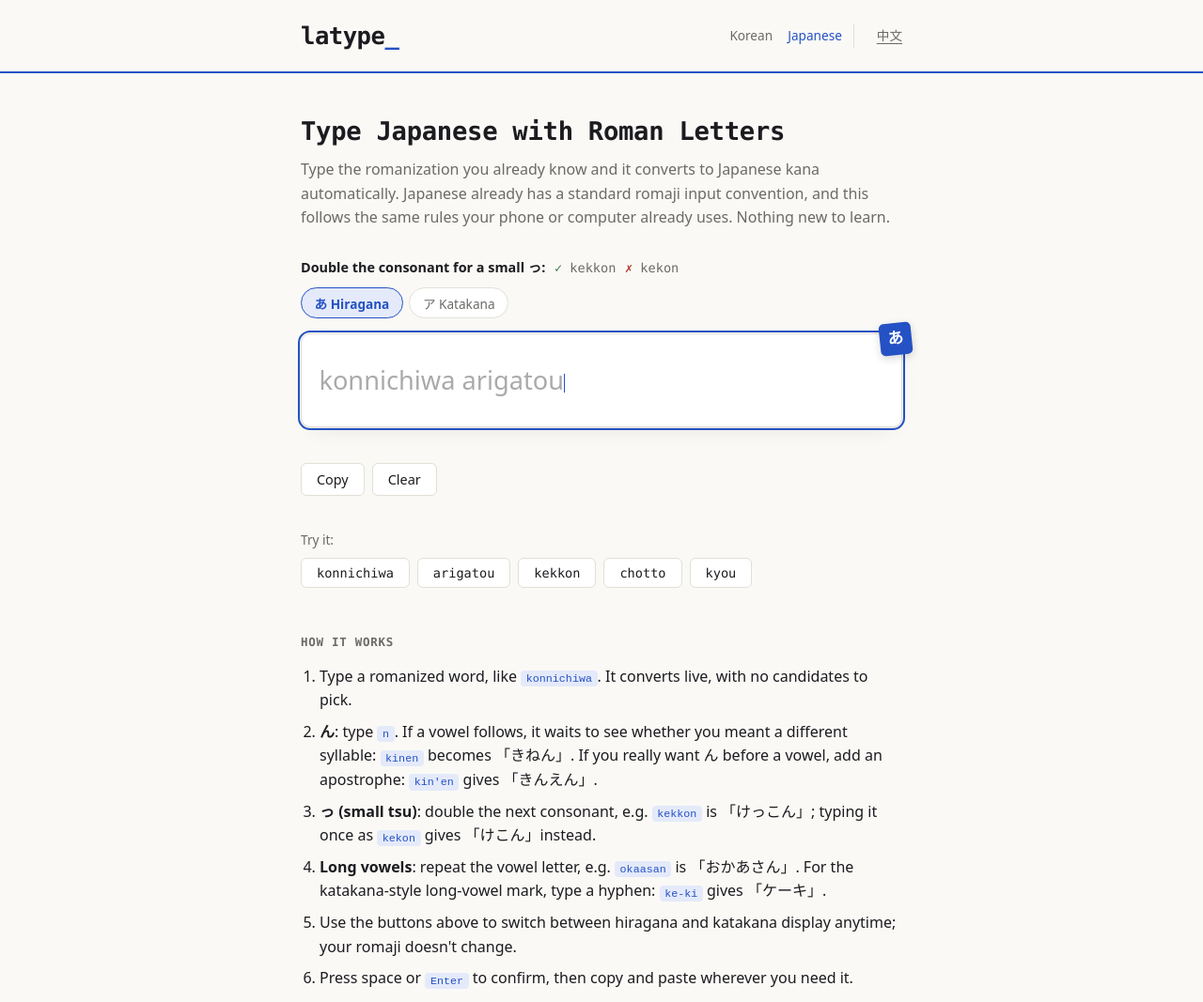
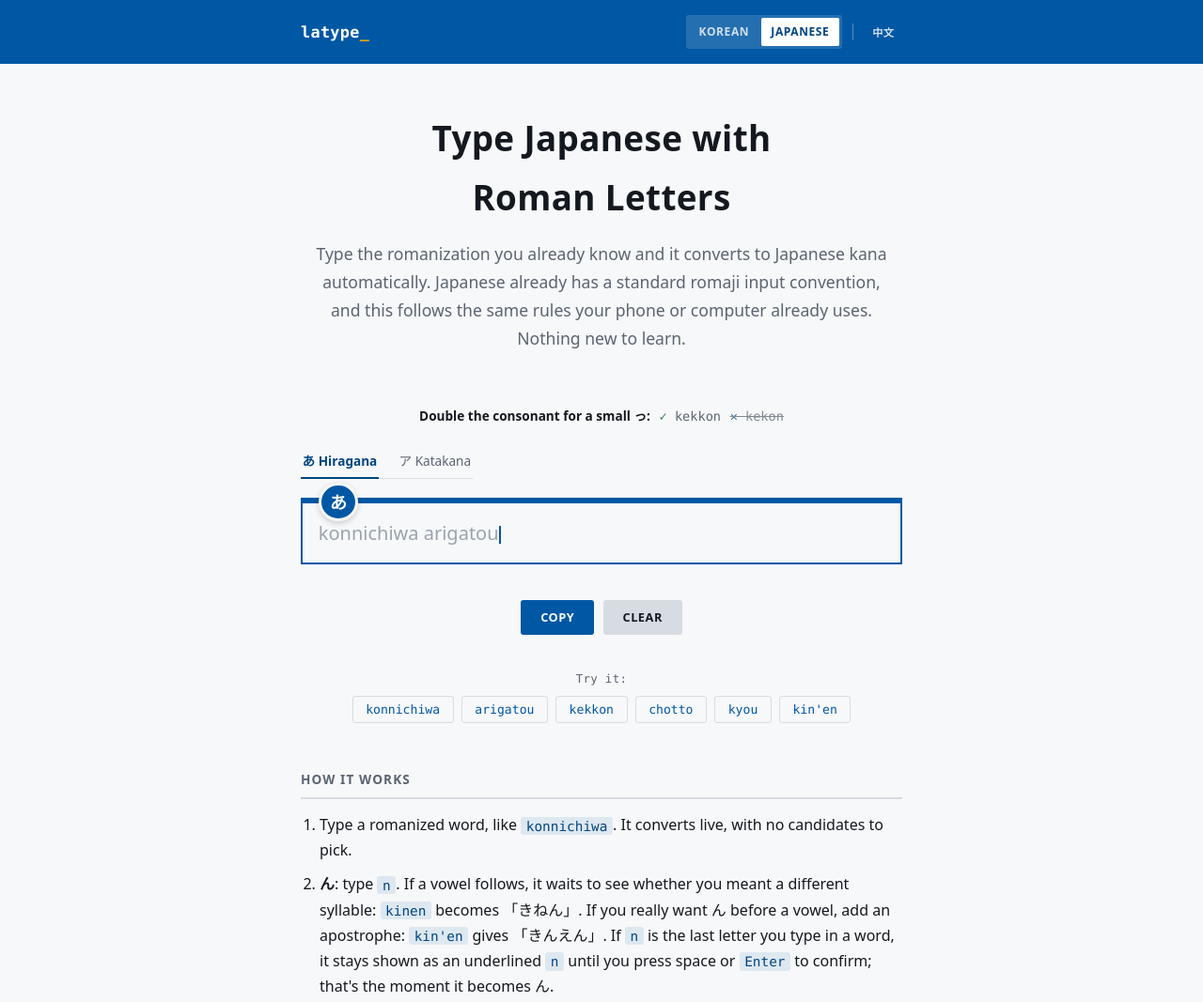
Before and after one commit to Chiangjc/Romaja, a website built with Vite: page packages/web/en/ja/index.html in a window 1280 px wide. Shown: the top 1067 px of the page at 94% size. Built offline with nearby package versions, Linux system fonts and the light colour scheme.

Commit message:
final design

```diff
--- a/packages/web/en/ja/index.html
+++ b/packages/web/en/ja/index.html
@@ -49,7 +49,7 @@
             "name": "How do I type ん?",
             "acceptedAnswer": {
               "@type": "Answer",
-              "text": "Type n. If a vowel follows, it waits to see whether you meant a different syllable (kinen becomes きねん). If you really want ん before a vowel, add an apostrophe: kin'en gives きんえん."
+              "text": "Type n. If a vowel follows, it waits to see whether you meant a different syllable (kinen becomes きねん). If you really want ん before a vowel, add an apostrophe: kin'en gives きんえん. If n is the last letter you type in a word, it stays shown as an underlined n until you press space or Enter to confirm; that's the moment it becomes ん."
             }
           },
           {
@@ -81,6 +81,7 @@
             <a href="/en/">Korean</a>
             <a href="/en/ja/" aria-current="page">Japanese</a>
           </nav>
+          <span class="header-divider" aria-hidden="true"></span>
           <a class="lang-toggle" href="/ja/" aria-label="切換成中文">中文</a>
         </div>
       </div>
@@ -133,6 +134,7 @@
             <li><button type="button" data-example="kekkon">kekkon</button></li>
             <li><button type="button" data-example="chotto">chotto</button></li>
             <li><button type="button" data-example="kyou">kyou</button></li>
+            <li><button type="button" data-example="kin'en">kin'en</button></li>
           </ul>
         </div>
 
@@ -143,7 +145,9 @@
             <li>
               <strong>ん</strong>: type <code>n</code>. If a vowel follows, it waits to see whether you meant a
               different syllable: <code>kinen</code> becomes 「きねん」. If you really want ん before a vowel,
-              add an apostrophe: <code>kin'en</code> gives 「きんえん」.
+              add an apostrophe: <code>kin'en</code> gives 「きんえん」. If <code>n</code> is the last letter you
+              type in a word, it stays shown as an underlined <code>n</code> until you press space or
+              <code>Enter</code> to confirm; that's the moment it becomes ん.
             </li>
             <li>
               <strong>っ (small tsu)</strong>: double the next consonant, e.g. <code>kekkon</code> is 「けっこん」;
@@ -320,7 +324,9 @@
             <p>
               Type <code>n</code>. If a vowel follows, it waits to see whether you meant a different syllable
               (<code>kinen</code> becomes きねん). If you really want ん before a vowel, add an apostrophe:
-              <code>kin'en</code> gives きんえん.
+              <code>kin'en</code> gives きんえん. If <code>n</code> is the last letter you type in a word, it
+              stays shown as an underlined <code>n</code> until you press space or <code>Enter</code> to
+              confirm; that's the moment it becomes ん.
             </p>
           </details>
 
@@ -353,7 +359,14 @@
         </section>
       </main>
 
-      <footer>This tool is still under active development. <a href="/en/privacy/">Privacy Policy</a></footer>
+      <footer>
+        <ul class="badges" aria-hidden="true">
+          <li>Client-side</li>
+          <li>No install</li>
+          <li>No login</li>
+        </ul>
+        <p>This tool is still under active development. <a href="/en/privacy/">Privacy Policy</a></p>
+      </footer>
     </div>
     <script type="module" src="../../src/main-ja.ts"></script>
   </body>
--- a/packages/web/src/style.css
+++ b/packages/web/src/style.css
@@ -1,16 +1,20 @@
 :root {
   color-scheme: light;
-  --color-bg: #faf9f6;
-  --color-primary: #2451c4;
-  --color-primary-soft: #e4eafa;
-  --color-ink: #1c1b1f;
-  --color-muted: #6b6a66;
-  --color-border: #e2dfd6;
-  --color-success: #3f7a52;
-  --color-danger: #b0392a;
-  --radius: 10px;
-  --font-sans: "PingFang TC", "Microsoft JhengHei", system-ui, -apple-system, "Segoe UI", sans-serif;
-  --font-mono: ui-monospace, "SFMono-Regular", "JetBrains Mono", "Cascadia Code", Menlo, Consolas, monospace;
+  --paper: #f7f8f9;
+  --grid: #0057a3;
+  --seal: #00457f;
+  --seal-tint: rgba(0, 87, 163, 0.1);
+  --ink: #14181f;
+  --ink-soft: #5b6472;
+  --border: #d7dce2;
+  --warn: #f2a900;
+  --warn-ink: #8a6100;
+  --warn-tint: #fdf6e6;
+  --success: #3f7a52;
+  --radius: 3px;
+  --font-serif: "Microsoft JhengHei", "PingFang TC", system-ui, -apple-system, "Segoe UI", sans-serif;
+  --font-sans: "Microsoft JhengHei", "PingFang TC", system-ui, -apple-system, "Segoe UI", sans-serif;
+  --font-mono: ui-monospace, "SF Mono", Consolas, "Courier New", monospace;
 }
 
 * {
@@ -19,23 +23,26 @@
 
 body {
   margin: 0;
-  background: var(--color-bg);
-  color: var(--color-ink);
-  font-family: var(--font-sans);
-  line-height: 1.6;
+  background: var(--paper);
+  color: var(--ink);
+  font-family: var(--font-serif);
+  line-height: 1.7;
 }
 
 ::selection {
-  background: var(--color-primary-soft);
-  color: var(--color-ink);
+  background: var(--seal-tint);
+  color: var(--seal);
+}
+
+a {
+  color: var(--seal);
 }
 
 a:focus-visible,
 button:focus-visible,
 summary:focus-visible {
-  outline: 2px solid var(--color-primary);
+  outline: 2px solid var(--seal);
   outline-offset: 2px;
-  border-radius: 2px;
 }
 
 .page {
@@ -44,18 +51,18 @@
   padding: 0 1.25rem;
 }
 
-/* 頁首：滿版寬度，內容跟頁面主體對齊在同一個欄寬 */
+/* 頁首：滿版藍底，像月台站牌，內容跟頁面主體對齊在同一個欄寬 */
 
 header.site-header {
   width: 100%;
-  border-bottom: 2px solid var(--color-primary);
-  margin-bottom: 2.5rem;
+  background: var(--grid);
+  margin-bottom: 3rem;
 }
 
 .site-header-inner {
   max-width: 680px;
   margin: 0 auto;
-  padding: 1.1rem 1.25rem;
+  padding: 1rem 1.25rem;
   display: flex;
   align-items: center;
   justify-content: space-between;
@@ -63,116 +70,150 @@
 
 .site-name {
   font-family: var(--font-mono);
-  font-size: 1.6rem;
+  font-size: 1.05rem;
   font-weight: 700;
-  letter-spacing: -0.02em;
-  color: var(--color-ink);
+  letter-spacing: 0.02em;
+  color: #fff;
   text-decoration: none;
 }
 
 .site-name::after {
   content: "_";
-  color: var(--color-primary);
+  color: var(--warn);
   animation: blink 1s step-end infinite;
 }
 
 .header-nav {
   display: flex;
   align-items: center;
+  gap: 0.7rem;
 }
 
+/* 切換鍵盤（韓文／日文）：功能導覽，用實心分頁塊呈現 */
+
 .tool-switch {
-  padding-right: 0.75rem;
-  margin-right: 0.75rem;
-  border-right: 1px solid var(--color-border);
+  display: flex;
+  gap: 0.15rem;
+  background: rgba(255, 255, 255, 0.14);
+  padding: 0.2rem;
+  border-radius: var(--radius);
 }
 
 .tool-switch a {
-  font-size: 0.85rem;
-  color: var(--color-muted);
+  color: rgba(255, 255, 255, 0.78);
+  font-weight: 700;
+  font-size: 0.75rem;
+  letter-spacing: 0.05em;
+  text-transform: uppercase;
   text-decoration: none;
-  margin-left: 0.75rem;
+  padding: 0.3rem 0.65rem;
+  border-radius: 2px;
 }
 
-.tool-switch a:first-child {
-  margin-left: 0;
+.tool-switch a:hover {
+  color: #fff;
 }
 
-.tool-switch a:hover,
 .tool-switch a[aria-current="page"] {
-  color: var(--color-primary);
+  background: #fff;
+  color: var(--seal);
 }
 
+.header-divider {
+  width: 1px;
+  height: 1.15rem;
+  background: rgba(255, 255, 255, 0.32);
+}
+
+/* 切換介面語言（中文／EN）：附屬設定，跟上面的分頁塊拉開距離 */
+
 .lang-toggle {
-  font-size: 0.85rem;
-  color: var(--color-muted);
-  text-decoration: underline;
-  text-underline-offset: 0.2em;
-  margin-left: 0.75rem;
+  color: rgba(255, 255, 255, 0.85);
+  font-weight: 700;
+  font-size: 0.7rem;
+  letter-spacing: 0.03em;
+  text-decoration: none;
+  border-radius: var(--radius);
+  padding: 0.28rem 0.55rem;
 }
 
 .lang-toggle:hover {
-  color: var(--color-primary);
+  background: rgba(255, 255, 255, 0.14);
 }
 
 /* 假名切換（日文頁專用） */
 
 .mode-switch {
   display: inline-flex;
-  gap: 0.4rem;
-  margin-bottom: 1rem;
+  gap: 1.25rem;
+  margin-bottom: 1.25rem;
+  border-bottom: 1px solid var(--border);
 }
 
 .mode-btn {
+  font-family: var(--font-serif);
   font-size: 0.85rem;
-  padding: 0.35rem 0.85rem;
-  border-radius: 999px;
-  border: 1px solid var(--color-border);
-  background: #fff;
-  color: var(--color-muted);
+  font-weight: 500;
+  text-transform: none;
+  letter-spacing: normal;
+  padding: 0.5rem 0.1rem;
+  margin-right: 0;
+  border: none;
+  border-bottom: 2px solid transparent;
+  border-radius: 0;
+  background: none;
+  box-shadow: none;
+  color: var(--ink-soft);
   cursor: pointer;
-  font-family: inherit;
+  margin-bottom: -1px;
+  transition: color 0.15s ease, border-color 0.15s ease;
 }
 
 .mode-btn:hover {
-  border-color: var(--color-primary);
+  color: var(--ink);
 }
 
 .mode-btn.active {
-  border-color: var(--color-primary);
-  background: var(--color-primary-soft);
-  color: var(--color-primary);
-  font-weight: 600;
+  color: var(--seal);
+  border-bottom-color: var(--seal);
+  font-weight: 700;
 }
 
 /* 輸入區 */
 
 h1 {
-  font-family: var(--font-mono);
-  font-size: clamp(1.3rem, 1.05rem + 1vw, 1.7rem);
-  font-weight: 700;
-  letter-spacing: -0.01em;
-  margin: 0 0 0.4rem;
+  font-family: var(--font-serif);
+  font-size: clamp(1.7rem, 1.3rem + 1.6vw, 2.3rem);
+  font-weight: 800;
+  letter-spacing: 0.01em;
+  text-align: center;
+  text-wrap: balance;
+  margin: 0 0 0.9rem;
 }
 
 .lede {
-  color: var(--color-muted);
-  margin: 0 0 1.75rem;
-  font-size: 1rem;
+  color: var(--ink-soft);
+  text-align: center;
+  font-size: 1.1rem;
+  max-width: 38rem;
+  margin: 0 auto 3.5rem;
 }
 
 .spelling-note {
-  font-size: 0.9rem;
-  color: var(--color-muted);
-  margin: 0 0 0.6rem;
+  font-size: 0.85rem;
+  color: var(--ink-soft);
+  text-align: center;
+  margin: 0 0 1rem;
   display: flex;
   align-items: baseline;
+  justify-content: center;
   flex-wrap: wrap;
   gap: 0.4rem 0.6rem;
 }
 
 .spelling-note strong {
-  color: var(--color-ink);
+  color: var(--ink);
+  font-weight: 600;
 }
 
 .example-pair {
@@ -185,12 +226,19 @@
 
 .example-pair .ok::before {
   content: "✓ ";
-  color: var(--color-success);
+  color: var(--success);
+  font-weight: 700;
+}
+
+.example-pair .no {
+  text-decoration: line-through;
+  opacity: 0.75;
 }
 
 .example-pair .no::before {
-  content: "✗ ";
-  color: var(--color-danger);
+  content: "✕ ";
+  color: var(--seal);
+  font-weight: 700;
 }
 
 .editor-wrap {
@@ -199,58 +247,61 @@
 
 .seal {
   position: absolute;
-  top: -0.7rem;
-  right: -0.6rem;
-  z-index: 1;
+  top: -1rem;
+  left: 1.2rem;
+  z-index: 2;
   display: flex;
   align-items: center;
   justify-content: center;
-  width: 2.1rem;
-  height: 2.1rem;
-  border-radius: 5px;
-  background: var(--color-primary);
+  width: 2.6rem;
+  height: 2.6rem;
+  border-radius: 50%;
+  background: var(--grid);
   color: #fff;
-  font-family: var(--font-mono);
-  font-size: 1.05rem;
-  font-weight: 700;
-  transform: rotate(-6deg);
-  box-shadow: 0 3px 8px rgba(28, 27, 31, 0.18);
+  font-family: var(--font-serif);
+  font-size: 1.15rem;
+  font-weight: 800;
+  border: 3px solid var(--paper);
+  box-shadow: 0 2px 6px rgba(20, 24, 31, 0.2);
 }
 
 .editor {
   width: 100%;
   box-sizing: border-box;
-  min-height: 4.5rem;
-  font-size: 1.7rem;
-  line-height: 2.4;
-  padding: 1rem 1.15rem;
-  border: 1px solid var(--color-border);
-  border-radius: var(--radius);
-  background: #fff;
-  box-shadow: 0 1px 2px rgba(28, 27, 31, 0.04), 0 8px 24px -12px rgba(28, 27, 31, 0.14);
+  min-height: 3.5rem;
+  font-family: var(--font-sans);
+  font-size: 1.25rem;
+  line-height: 1.8;
+  padding: 0.9rem 1.05rem 0.8rem;
+  background-color: var(--paper);
+  border: 1px solid var(--border);
+  border-top: 5px solid var(--grid);
+  border-radius: 0;
+  color: var(--ink);
   white-space: pre-wrap;
   word-break: break-word;
   cursor: text;
 }
 
 .editor:focus {
-  outline: 2px solid var(--color-primary);
-  outline-offset: 1px;
+  outline: none;
+  border-width: 2px;
+  border-color: var(--grid);
+  border-top-width: 6px;
 }
 
 .editor.empty::before {
   content: attr(data-placeholder);
-  color: #aaa;
+  color: #9aa3ad;
 }
 
 .segment-word {
   cursor: pointer;
-  border-radius: 4px;
-  padding: 0 1px;
+  padding: 0 2px;
 }
 
 .segment-word:hover {
-  background: var(--color-primary-soft);
+  background: var(--seal-tint);
 }
 
 .composing-wrap {
@@ -260,21 +311,21 @@
 
 .composing {
   text-decoration: underline;
-  text-decoration-color: var(--color-primary);
-  text-decoration-thickness: 2px;
+  text-decoration-color: var(--warn);
+  text-decoration-thickness: 3px;
 }
 
 .composing.frozen {
-  text-decoration: underline dashed #999;
-  color: #666;
+  text-decoration: underline dashed var(--ink-soft);
+  color: var(--ink-soft);
 }
 
 .caret {
   display: inline-block;
-  width: 1px;
-  height: 1.3rem;
+  width: 2px;
+  height: 1.2rem;
   vertical-align: middle;
-  background: var(--color-primary);
+  background: var(--grid);
   animation: blink 1s step-end infinite;
 }
 
@@ -284,16 +335,22 @@
   }
 }
 
+@media (prefers-reduced-motion: reduce) {
+  .site-name::after,
+  .caret {
+    animation: none;
+  }
+}
+
 .candidates {
   position: absolute;
   top: 100%;
   left: 0;
   z-index: 10;
-  margin-top: 0.25rem;
-  background: #fff;
-  border: 1px solid var(--color-border);
-  border-radius: var(--radius);
-  box-shadow: 0 4px 12px rgba(16, 24, 40, 0.12);
+  margin-top: 0.4rem;
+  background: var(--paper);
+  border: 1px solid var(--grid);
+  box-shadow: 2px 2px 0 rgba(20, 24, 31, 0.15);
   font-size: 1rem;
   overflow: hidden;
   white-space: nowrap;
@@ -303,30 +360,31 @@
   display: flex;
   justify-content: space-between;
   gap: 1.5rem;
-  padding: 0.35rem 0.75rem;
+  padding: 0.45rem 0.9rem;
   cursor: pointer;
 }
 
 .candidate:hover {
-  background: var(--color-primary-soft);
+  background: var(--seal-tint);
 }
 
 .candidate.selected {
-  background: var(--color-primary);
+  background: var(--seal);
   color: #fff;
 }
 
 .candidate-spelling {
-  color: #888;
+  color: var(--ink-soft);
   font-size: 0.85rem;
 }
 
 .candidate.selected .candidate-spelling {
-  color: #d6e0f7;
+  color: rgba(255, 255, 255, 0.8);
 }
 
 .ime-warning {
-  color: var(--color-danger);
+  font-family: var(--font-mono);
+  color: var(--warn-ink);
   font-size: 0.85rem;
   margin-top: 0.5rem;
   min-height: 1.2em;
@@ -335,42 +393,59 @@
 /* 動作按鈕 */
 
 .actions {
-  margin-top: 0.75rem;
+  margin-top: 0.85rem;
   display: flex;
-  gap: 0.5rem;
+  justify-content: center;
+  gap: 0.6rem;
 }
 
 button {
-  font-size: 0.9rem;
-  padding: 0.45rem 1rem;
-  border-radius: 6px;
-  border: 1px solid var(--color-border);
-  background: #fff;
-  color: var(--color-ink);
+  font-family: var(--font-serif);
+  font-weight: 700;
+  font-size: 0.8rem;
+  letter-spacing: 0.04em;
+  text-transform: uppercase;
+  padding: 0.6rem 1.3rem;
+  border-radius: var(--radius);
+  border: none;
+  background: var(--border);
+  color: var(--ink);
   cursor: pointer;
-  font-family: inherit;
+  transition: background-color 0.15s ease, color 0.15s ease;
 }
 
 button:hover {
-  border-color: var(--color-primary);
-  color: var(--color-primary);
+  background: #c7cdd5;
+}
+
+#copy {
+  background: var(--grid);
+  color: var(--paper);
+}
+
+#copy:hover {
+  background: var(--seal);
 }
 
 /* 範例 */
 
 .examples {
   margin-top: 2.25rem;
+  text-align: center;
 }
 
 .examples-label {
-  font-size: 0.85rem;
-  color: var(--color-muted);
+  font-family: var(--font-mono);
+  font-size: 0.78rem;
+  color: var(--ink-soft);
+  letter-spacing: 0.02em;
   margin: 0 0 0.5rem;
 }
 
 .example-list {
   display: flex;
   flex-wrap: wrap;
+  justify-content: center;
   gap: 0.5rem;
   list-style: none;
   padding: 0;
@@ -379,7 +454,20 @@
 
 .example-list button {
   font-family: var(--font-mono);
-  font-size: 0.85rem;
+  font-weight: 400;
+  text-transform: none;
+  letter-spacing: 0;
+  font-size: 0.82rem;
+  padding: 0.35rem 0.85rem;
+  background: var(--paper);
+  border: 1px solid var(--border);
+  color: var(--grid);
+}
+
+.example-list button:hover {
+  background: var(--seal-tint);
+  border-color: var(--grid);
+  color: var(--seal);
 }
 
 /* 使用說明 */
@@ -393,46 +481,49 @@
 }
 
 .section h2 {
-  font-family: var(--font-mono);
-  font-size: 0.78rem;
-  font-weight: 700;
-  letter-spacing: 0.06em;
+  font-weight: 800;
+  font-size: 0.85rem;
   text-transform: uppercase;
-  color: var(--color-muted);
-  margin: 0 0 0.85rem;
+  letter-spacing: 0.08em;
+  color: var(--ink-soft);
+  margin: 0 0 0.9rem;
+  padding-bottom: 0.5rem;
+  border-bottom: 2px solid var(--border);
 }
 
 .steps {
   margin: 0;
   padding-left: 1.25rem;
-  color: var(--color-ink);
+  color: var(--ink);
 }
 
 .steps li {
-  margin-bottom: 0.5rem;
+  margin-bottom: 0.55rem;
 }
 
 .steps code,
 .lede code,
 p code {
-  background: var(--color-primary-soft);
-  color: var(--color-primary);
+  background: var(--seal-tint);
+  color: var(--seal);
   padding: 0.1rem 0.35rem;
-  border-radius: 4px;
+  border-radius: var(--radius);
   font-size: 0.9em;
+  font-family: var(--font-mono);
 }
 
-/* 羅馬字對照表：預設收合，展開才看得到完整表格 */
+/* 羅馬字對照表：預設收合，展開是一張真的有格線的對照表 */
 
 .rom-details summary {
-  font-family: var(--font-mono);
-  font-size: 0.78rem;
-  font-weight: 700;
-  letter-spacing: 0.06em;
+  font-weight: 800;
+  font-size: 0.85rem;
   text-transform: uppercase;
-  color: var(--color-muted);
+  letter-spacing: 0.08em;
+  color: var(--ink-soft);
   cursor: pointer;
   list-style: none;
+  padding-bottom: 0.5rem;
+  border-bottom: 2px solid var(--border);
 }
 
 .rom-details summary::-webkit-details-marker {
@@ -440,20 +531,17 @@
 }
 
 .rom-details summary::before {
-  content: "+ ";
-  color: var(--color-primary);
+  content: "▸ ";
+  color: var(--warn-ink);
 }
 
 .rom-details[open] summary::before {
-  content: "− ";
-}
-
-.rom-details summary:hover {
-  color: var(--color-ink);
+  content: "▾ ";
 }
 
 .rom-details > p {
   margin-top: 0.85rem;
+  color: var(--ink-soft);
 }
 
 .rom-group {
@@ -467,14 +555,16 @@
 .rom-group h3 {
   font-size: 0.85rem;
   font-weight: 600;
-  color: var(--color-muted);
+  color: var(--ink-soft);
   margin: 0 0 0.5rem;
 }
 
 .rom-grid {
   display: grid;
   grid-template-columns: repeat(auto-fill, minmax(64px, 1fr));
-  gap: 0.4rem;
+  gap: 0;
+  border-top: 1px solid var(--border);
+  border-left: 1px solid var(--border);
 }
 
 .rom-pair {
@@ -482,8 +572,8 @@
   flex-direction: column;
   align-items: center;
   gap: 0.1rem;
-  border: 1px solid var(--color-border);
-  border-radius: 6px;
+  border-right: 1px solid var(--border);
+  border-bottom: 1px solid var(--border);
   padding: 0.35rem 0.2rem;
 }
 
@@ -493,18 +583,23 @@
 
 .rom-pair .latin {
   font-size: 0.75rem;
-  color: var(--color-muted);
+  color: var(--ink-soft);
   font-family: var(--font-mono);
 }
 
-/* 已知限制：唯一的色塊分節，扁平矩形，不做卡片陰影 */
+/* 已知限制：警示黃強調，像月台上的注意標示 */
 
 .limits {
-  background: var(--color-primary-soft);
-  border-radius: var(--radius);
+  background: var(--warn-tint);
+  border: 1px solid var(--border);
+  border-left: 4px solid var(--warn);
   padding: 1rem 1.25rem;
-  color: var(--color-ink);
+  color: var(--ink);
   font-size: 0.92rem;
+}
+
+.limits h2 {
+  color: var(--warn-ink);
 }
 
 .limits p {
@@ -514,16 +609,16 @@
 /* 常見問題 */
 
 .faq-item {
-  border-bottom: 1px solid var(--color-border);
-  padding: 0.85rem 0;
+  border-bottom: 1px solid var(--border);
+  padding: 0.9rem 0;
 }
 
 .faq-item:first-of-type {
-  border-top: 1px solid var(--color-border);
+  border-top: 1px solid var(--border);
 }
 
 .faq-item summary {
-  font-weight: 600;
+  font-weight: 700;
   cursor: pointer;
   list-style: none;
 }
@@ -533,17 +628,17 @@
 }
 
 .faq-item summary::before {
-  content: "+ ";
-  color: var(--color-primary);
+  content: "▸ ";
+  color: var(--warn-ink);
 }
 
 .faq-item[open] summary::before {
-  content: "− ";
+  content: "▾ ";
 }
 
 .faq-item p {
   margin: 0.6rem 0 0;
-  color: var(--color-muted);
+  color: var(--ink-soft);
   font-size: 0.92rem;
 }
 
@@ -551,10 +646,38 @@
 
 footer {
   margin: 3.5rem 0 2rem;
-  padding-top: 1.25rem;
-  border-top: 1px solid var(--color-border);
-  color: var(--color-muted);
+  padding-top: 1.5rem;
+  border-top: 1px solid var(--border);
+  color: var(--ink-soft);
   font-size: 0.8rem;
+  font-family: var(--font-mono);
+  text-align: center;
+}
+
+footer p {
+  margin: 0 0 0.9rem;
+}
+
+.badges {
+  display: flex;
+  flex-wrap: wrap;
+  justify-content: center;
+  gap: 0.5rem;
+  margin: 0 0 1rem;
+  padding: 0;
+  list-style: none;
+}
+
+.badges li {
+  background: var(--paper);
+  color: var(--seal);
+  border: 1px solid var(--border);
+  border-radius: var(--radius);
+  padding: 0.3rem 0.7rem;
+  font-size: 0.72rem;
+  font-weight: 700;
+  text-transform: uppercase;
+  letter-spacing: 0.04em;
 }
 
 @media (max-width: 480px) {
@@ -563,14 +686,6 @@
   }
 
   .site-header-inner {
-    padding: 1rem;
-  }
-
-  .site-name {
-    font-size: 1.35rem;
-  }
-
-  .editor {
-    font-size: 1.35rem;
+    padding: 0.75rem 1rem;
   }
 }
```
Also changed, not shown: claude.md (+4 -4 lines), packages/web/en/index.html (+10 -2 lines), packages/web/en/privacy/index.html (+8 -1 lines), packages/web/index.html (+10 -2 lines), packages/web/ja/index.html (+15 -4 lines), packages/web/privacy/index.html (+8 -1 lines), packages/web/src/main-ja.ts (+11 -0 lines), packages/web/src/main.ts (+9 -0 lines), README.md.
